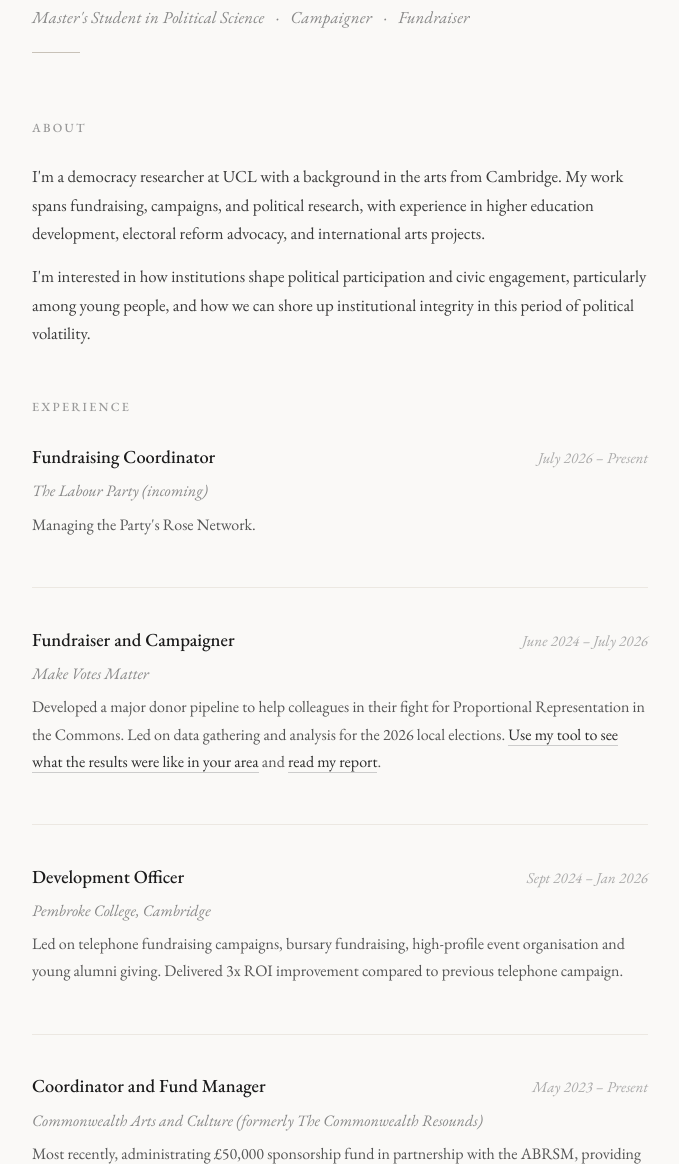
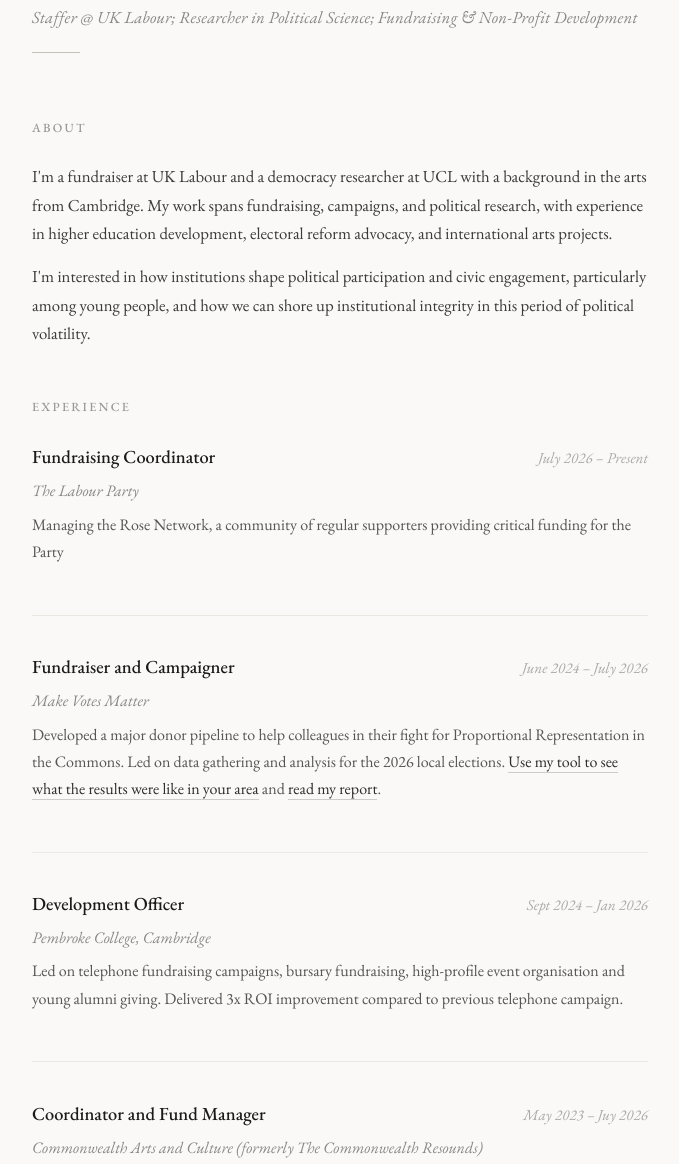
Before and after one commit to reubenbance/me, a plain HTML site: page index.html in a window 1280 px wide. Shown: the part 255-1419 px from the top of the page, without its empty margins (300-979 px from the left). Drawn offline with nearby package versions, Linux system fonts and the light colour scheme.

Commit message:
Update personal details and experience in index.html

```diff
--- a/index.html
+++ b/index.html
@@ -22,14 +22,14 @@
 
             <div class="header-text">
                 <h1>Reuben Bance</h1>
-                <p class="subtitle">Master's Student in Political Science &ensp;·&ensp; Campaigner &ensp;·&ensp; Fundraiser</p>
+                <p class="subtitle">Staffer @ UK Labour; Researcher in Political Science; Fundraising & Non-Profit Development</p>
                 <div class="header-rule"></div>
             </div>
         </header>
 
         <section class="about">
             <h2>About</h2>
-            <p>I'm a democracy researcher at UCL with a background in the arts from Cambridge. My work spans fundraising, campaigns, and political research, with experience in higher education development, electoral reform advocacy, and international arts projects.</p>
+            <p>I'm a fundraiser at UK Labour and a democracy researcher at UCL with a background in the arts from Cambridge. My work spans fundraising, campaigns, and political research, with experience in higher education development, electoral reform advocacy, and international arts projects.</p>
             <p>I'm interested in how institutions shape political participation and civic engagement, particularly among young people, and how we can shore up institutional integrity in this period of political volatility.</p>
         </section>
 
@@ -40,8 +40,8 @@
                     <strong>Fundraising Coordinator</strong>
                     <span class="year">July 2026 – Present</span>
                 </div>
-                <p class="institution">The Labour Party (incoming)</p>
-                <p>Managing the Party's Rose Network.</p>
+                <p class="institution">The Labour Party</p>
+                <p>Managing the Rose Network, a community of regular supporters providing critical funding for the Party</p>
             </div>
             <div class="entry">
                 <div class="entry-header">
@@ -62,7 +62,7 @@
             <div class="entry">
                 <div class="entry-header">
                     <strong>Coordinator and Fund Manager</strong>
-                    <span class="year">May 2023 – Present</span>
+                    <span class="year">May 2023 – Juy 2026</span>
                 </div>
                 <p class="institution">Commonwealth Arts and Culture (formerly The Commonwealth Resounds)</p>
                 <p>Most recently, administrating £50,000 sponsorship fund in partnership with the ABRSM, providing support for innovative startup music organisations outside the UK. Also advising on opportunities for the charity's expansion.</p>
@@ -74,7 +74,7 @@
             <div class="entry">
                 <div class="entry-header">
                     <strong>MSc Democracy &amp; Comparative Politics</strong>
-                    <span class="year">2025 – Present</span>
+                    <span class="year">2025 – 2027</span>
                 </div>
                 <p class="institution">University College London</p>
                 <p>Favourite modules include Causal Inference, Democratic Political Institutions and Democracy &amp; Constitutional Design. Current research focus is on Private Members Bills (PMBs), particularly Ten-Minute-Rule Bills.</p>
```
